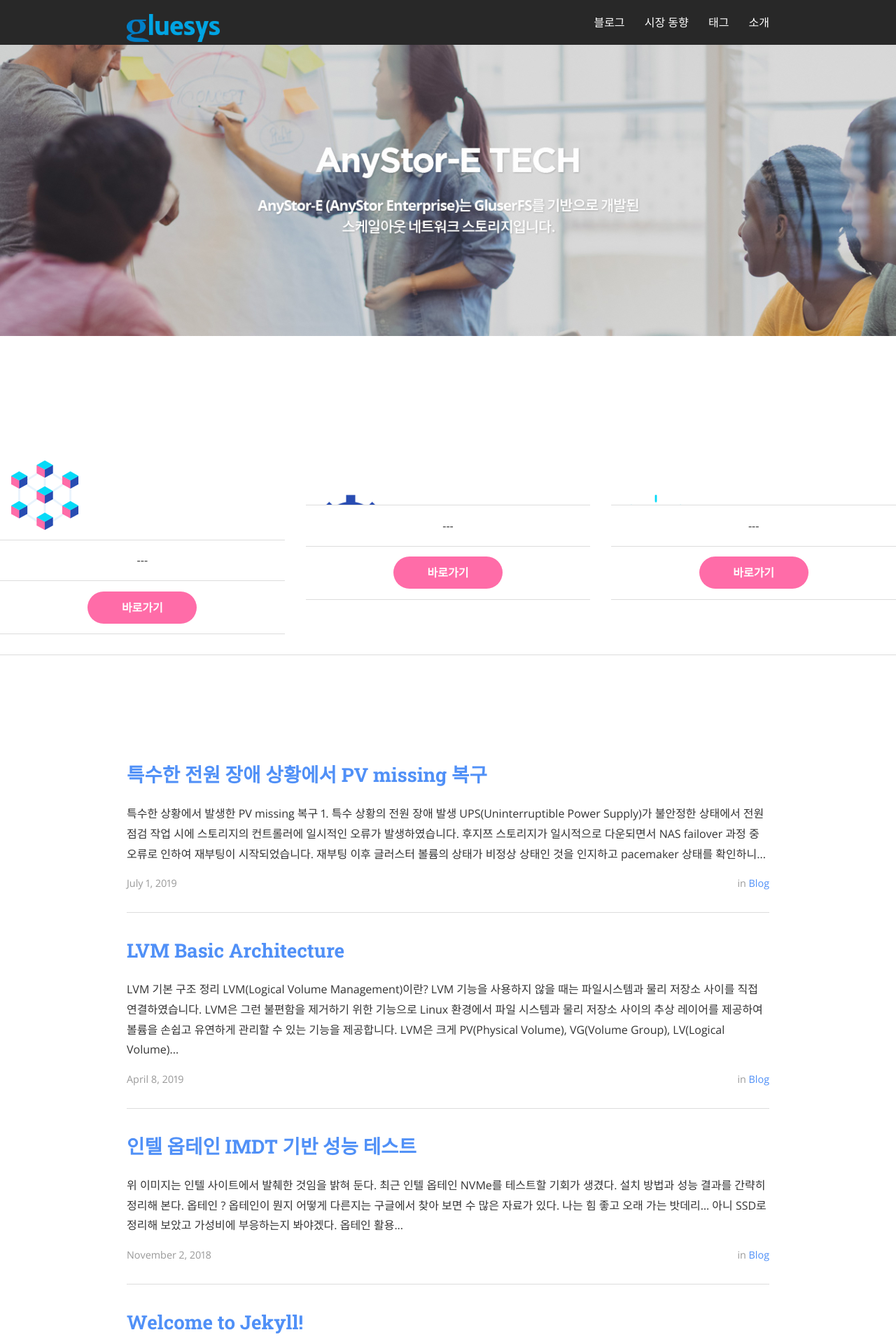
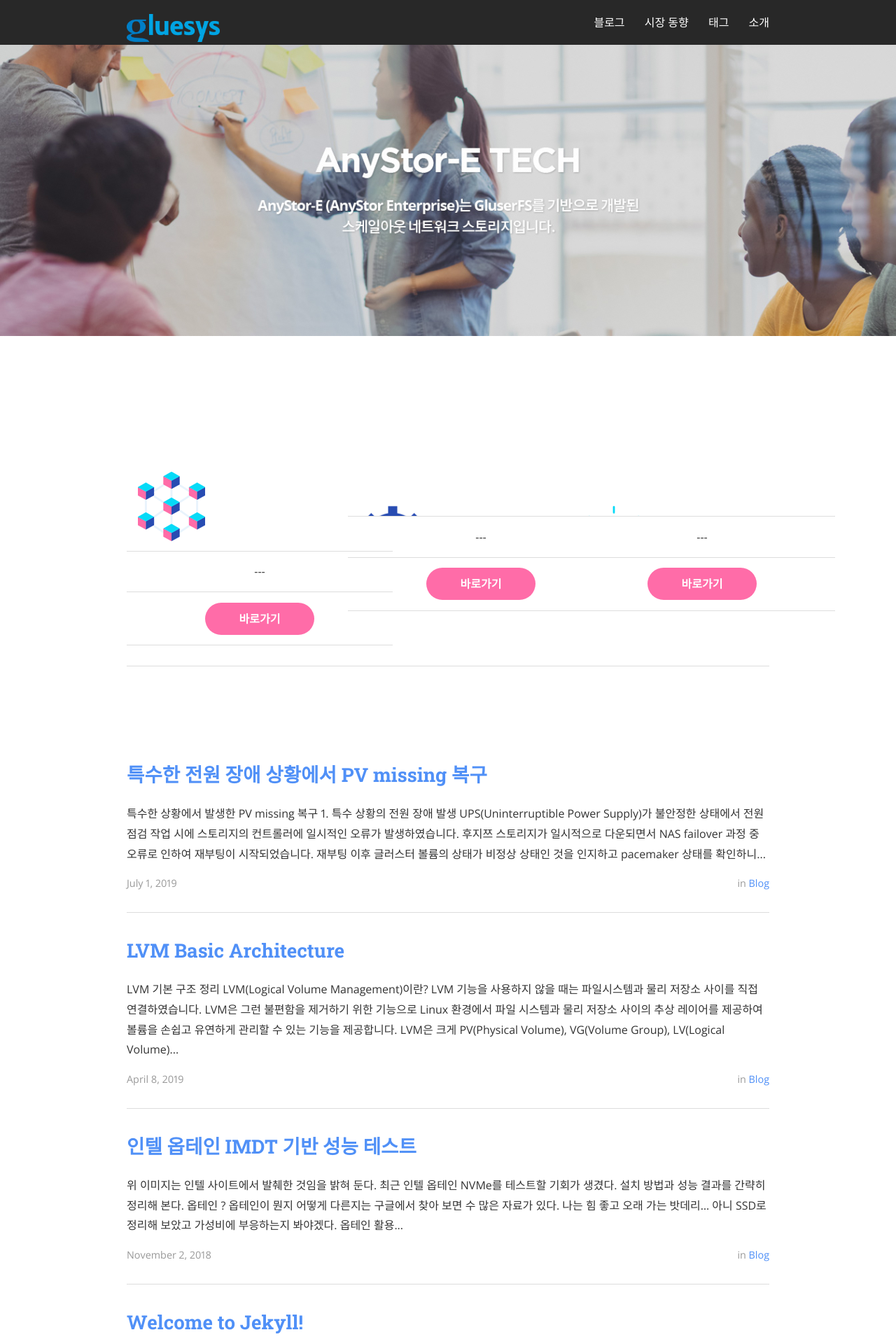
Before and after one commit to pumm8991/pumm8991.github.io, a Jekyll site: the page built from index.html, in a window 1280 px wide. Shown: the top 1920 px of the page at 70% size. Built offline with Jekyll 4.4.1, drawn with Linux system fonts in a browser that asks for light colours; nearby versions of some CDN libraries; the list of posts is cut into pages by our own code.

Commit message:
tech modify
Signed-off-by: pumm <pumm@gluesys.com>

```diff
--- a/index.html
+++ b/index.html
@@ -11,7 +11,7 @@
     </header>
   </div>
 </div>
-
+<div class="wrapper">
 <div class="sub-title-out">
 		<table class="sub-title-in">
 			<tr>
@@ -60,7 +60,7 @@
 		</table>
 </div>
 
-<div class="wrapper">
+
 <ul class="post-list">
   {% for post in paginator.posts %}
   <li>
```
